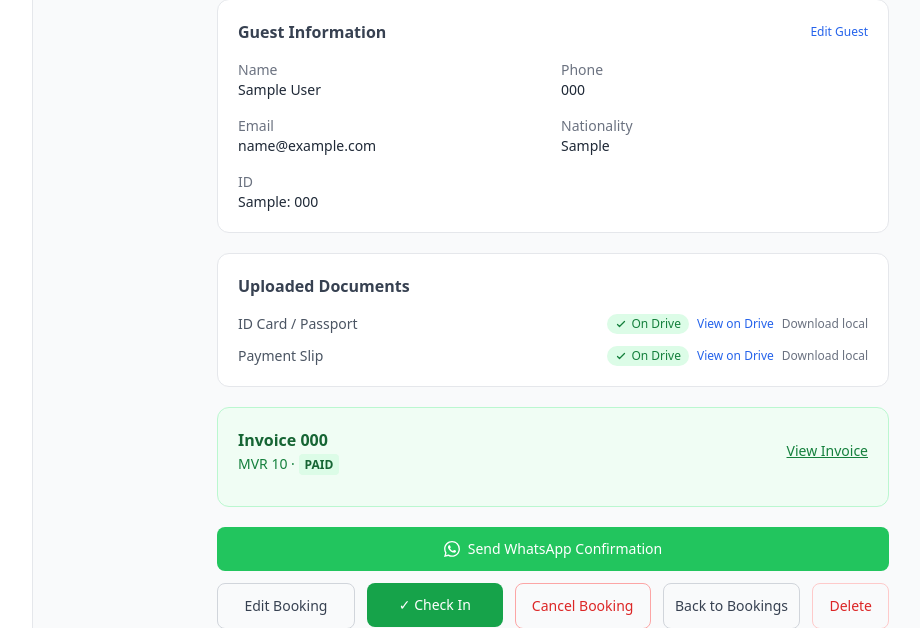
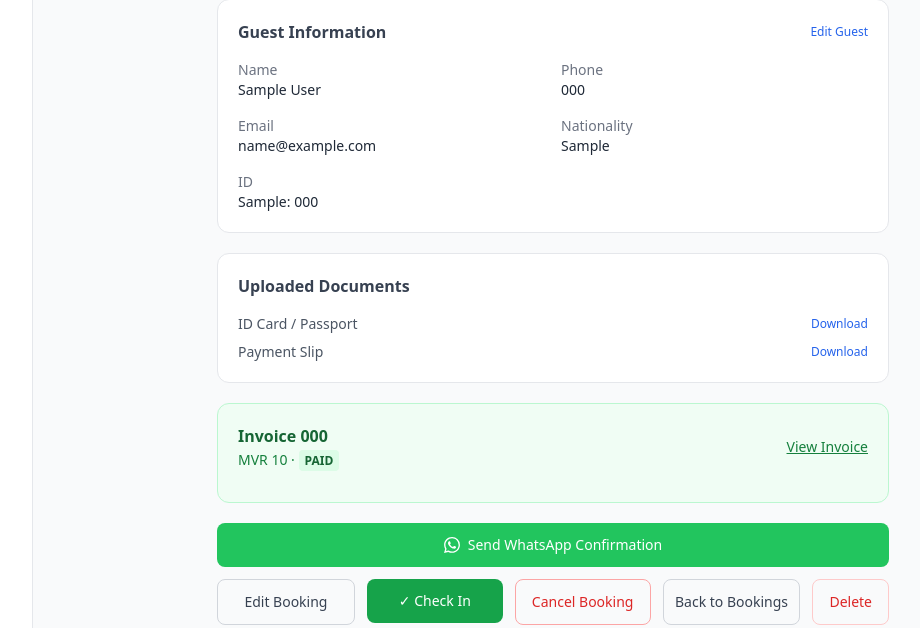
Before and after one commit to HSNHMD/sheeza-manzil-guesthouse, a Flask app: page /bookings/1 in a window 1280 px wide. Shown: the part 550-1178 px from the top of the page, without its empty margins (207-1127 px from the left). Run offline with Flask 3, Linux system fonts and the light colour scheme; a user stored in the database is signed in; tables that the repository leaves empty hold one stand-in row (values such as "Sample post"); one stand-in notice (Sample message) is shown; some libraries are stand-ins or nearby versions.

Commit message:
Remove Google Drive integration completely
Strips all Drive upload code, google-auth/google-api-python-client
dependencies, admin test route, Drive URL model columns, Drive UI
elements, and retry routes. Local file upload/download preserved.

Co-Authored-By: Claude Sonnet 4.6 <noreply@anthropic.com>

```diff
--- a/app/models.py
+++ b/app/models.py
@@ -105,9 +105,7 @@ class Booking(db.Model):
     created_at = db.Column(db.DateTime, default=datetime.utcnow)
     updated_at = db.Column(db.DateTime, default=datetime.utcnow, onupdate=datetime.utcnow)
     id_card_filename      = db.Column(db.String(255))
-    id_card_drive_url     = db.Column(db.String(500))
     payment_slip_filename = db.Column(db.String(255))
-    payment_slip_drive_url = db.Column(db.String(500))
 
     invoice = db.relationship('Invoice', backref='booking', uselist=False)
     creator = db.relationship('User', foreign_keys=[created_by])
--- a/app/routes/bookings.py
+++ b/app/routes/bookings.py
@@ -322,79 +322,14 @@ def confirm(booking_id):
 @bookings_bp.route('/uploads/<path:filename>')
 @login_required
 def download_upload(filename):
-    from flask import send_from_directory, current_app, abort
+    from flask import send_from_directory, current_app
     import os
     upload_dir = os.path.join(current_app.root_path, 'uploads')
     full_path = os.path.join(upload_dir, filename)
     if not os.path.isfile(full_path):
-        # File not on local disk — likely wiped by Railway redeploy.
-        # Staff should use the Google Drive link instead.
-        flash('Local file not found. The file may have been lost after a server restart. '
-              'Use the Google Drive link if available, or ask the guest to re-upload.', 'error')
+        flash('File not found. It may have been lost after a server restart — ask the guest to re-upload.', 'error')
         return redirect(request.referrer or url_for('bookings.index'))
     return send_from_directory(upload_dir, filename)
-
-
-@bookings_bp.route('/<int:booking_id>/retry-drive-upload', methods=['POST'])
-@login_required
-def retry_drive_upload(booking_id):
-    """Retry Google Drive upload for files that failed during booking submission."""
-    from flask import current_app
-    import os
-    from ..services.drive import upload_id_card, upload_payment_slip
-
-    booking = Booking.query.get_or_404(booking_id)
-    upload_dir = os.path.join(current_app.root_path, 'uploads')
-    guest_slug = f'{booking.guest.first_name}{booking.guest.last_name}'.replace(' ', '')
-    messages = []
-
-    # ID card
-    if booking.id_card_filename:
-        if booking.id_card_drive_url:
-            messages.append('ID card already on Drive.')
-        else:
-            local = os.path.join(upload_dir, booking.id_card_filename)
-            if os.path.isfile(local):
-                ext = booking.id_card_filename.rsplit('.', 1)[-1].lower()
-                drive_name = f'{booking.booking_ref}-{guest_slug}-ID.{ext}'
-                try:
-                    _, url = upload_id_card(local, drive_name)
-                    if url:
-                        booking.id_card_drive_url = url
-                        messages.append('ID card uploaded to Drive successfully.')
-                    else:
-                        messages.append('ID card Drive upload failed — check server logs for details.')
-                except Exception as exc:
-                    current_app.logger.error('[Drive] Retry ID card failed for %s: %s', booking.booking_ref, exc)
-                    messages.append(f'ID card error: {exc}')
-            else:
-                messages.append('ID card local file not found — cannot re-upload. Ask guest to resubmit.')
-
-    # Payment slip
-    if booking.payment_slip_filename:
-        if booking.payment_slip_drive_url:
-            messages.append('Payment slip already on Drive.')
-        else:
-            local = os.path.join(upload_dir, booking.payment_slip_filename)
-            if os.path.isfile(local):
-                ext = booking.payment_slip_filename.rsplit('.', 1)[-1].lower()
-                drive_name = f'{booking.booking_ref}-{guest_slug}-Payment.{ext}'
-                try:
-                    _, url = upload_payment_slip(local, drive_name)
-                    if url:
-                        booking.payment_slip_drive_url = url
-                        messages.append('Payment slip uploaded to Drive successfully.')
-                    else:
-                        messages.append('Payment slip Drive upload failed — check server logs for details.')
-                except Exception as exc:
-                    current_app.logger.error('[Drive] Retry slip failed for %s: %s', booking.booking_ref, exc)
-                    messages.append(f'Payment slip error: {exc}')
-            else:
-                messages.append('Payment slip local file not found — cannot re-upload. Ask guest to resubmit.')
-
-    db.session.commit()
-    flash(' | '.join(messages) if messages else 'No files to retry.', 'info')
-    return redirect(url_for('bookings.detail', booking_id=booking_id))
 
 
 @bookings_bp.route('/<int:booking_id>/delete', methods=['POST'])
--- a/app/templates/bookings/detail.html
+++ b/app/templates/bookings/detail.html
@@ -115,68 +115,22 @@
   {% if booking.id_card_filename or booking.payment_slip_filename %}
   <div class="bg-white rounded-xl border border-gray-200 p-5">
     <h2 class="font-semibold text-gray-700 mb-4">Uploaded Documents</h2>
-    <div class="space-y-3 text-sm">
+    <div class="space-y-2 text-sm">
       {% if booking.id_card_filename %}
-      <div class="flex items-center justify-between gap-3">
-        <span class="text-gray-600 shrink-0">ID Card / Passport</span>
-        <div class="flex items-center gap-2 flex-wrap justify-end">
-          {% if booking.id_card_drive_url %}
-          <span class="inline-flex items-center gap-1 px-2 py-0.5 rounded-full text-xs font-medium bg-green-100 text-green-700">
-            <svg class="w-3 h-3" fill="none" stroke="currentColor" viewBox="0 0 24 24"><path stroke-linecap="round" stroke-linejoin="round" stroke-width="2.5" d="M5 13l4 4L19 7"/></svg>
-            On Drive
-          </span>
-          <a href="{{ booking.id_card_drive_url }}" target="_blank"
-            class="text-blue-600 hover:underline text-xs font-medium">View on Drive</a>
-          {% else %}
-          <span class="inline-flex items-center gap-1 px-2 py-0.5 rounded-full text-xs font-medium bg-amber-100 text-amber-700">
-            <svg class="w-3 h-3" fill="none" stroke="currentColor" viewBox="0 0 24 24"><path stroke-linecap="round" stroke-linejoin="round" stroke-width="2.5" d="M12 9v4m0 4h.01M10.29 3.86L1.82 18a2 2 0 001.71 3h16.94a2 2 0 001.71-3L13.71 3.86a2 2 0 00-3.42 0z"/></svg>
-            Not on Drive
-          </span>
-          {% endif %}
-          <a href="{{ url_for('bookings.download_upload', filename=booking.id_card_filename) }}"
-            class="text-gray-500 hover:text-blue-600 hover:underline text-xs">Download local</a>
-        </div>
+      <div class="flex items-center justify-between">
+        <span class="text-gray-600">ID Card / Passport</span>
+        <a href="{{ url_for('bookings.download_upload', filename=booking.id_card_filename) }}"
+          class="text-blue-600 hover:underline text-xs">Download</a>
       </div>
       {% endif %}
       {% if booking.payment_slip_filename %}
-      <div class="flex items-center justify-between gap-3">
-        <span class="text-gray-600 shrink-0">Payment Slip</span>
-        <div class="flex items-center gap-2 flex-wrap justify-end">
-          {% if booking.payment_slip_drive_url %}
-          <span class="inline-flex items-center gap-1 px-2 py-0.5 rounded-full text-xs font-medium bg-green-100 text-green-700">
-            <svg class="w-3 h-3" fill="none" stroke="currentColor" viewBox="0 0 24 24"><path stroke-linecap="round" stroke-linejoin="round" stroke-width="2.5" d="M5 13l4 4L19 7"/></svg>
-            On Drive
-          </span>
-          <a href="{{ booking.payment_slip_drive_url }}" target="_blank"
-            class="text-blue-600 hover:underline text-xs font-medium">View on Drive</a>
-          {% else %}
-          <span class="inline-flex items-center gap-1 px-2 py-0.5 rounded-full text-xs font-medium bg-amber-100 text-amber-700">
-            <svg class="w-3 h-3" fill="none" stroke="currentColor" viewBox="0 0 24 24"><path stroke-linecap="round" stroke-linejoin="round" stroke-width="2.5" d="M12 9v4m0 4h.01M10.29 3.86L1.82 18a2 2 0 001.71 3h16.94a2 2 0 001.71-3L13.71 3.86a2 2 0 00-3.42 0z"/></svg>
-            Not on Drive
-          </span>
-          {% endif %}
-          <a href="{{ url_for('bookings.download_upload', filename=booking.payment_slip_filename) }}"
-            class="text-gray-500 hover:text-blue-600 hover:underline text-xs">Download local</a>
-        </div>
+      <div class="flex items-center justify-between">
+        <span class="text-gray-600">Payment Slip</span>
+        <a href="{{ url_for('bookings.download_upload', filename=booking.payment_slip_filename) }}"
+          class="text-blue-600 hover:underline text-xs">Download</a>
       </div>
       {% endif %}
     </div>
-
-    {# Show retry button if any document is missing a Drive URL #}
-    {% set needs_retry = (booking.id_card_filename and not booking.id_card_drive_url) or
-                         (booking.payment_slip_filename and not booking.payment_slip_drive_url) %}
-    {% if needs_retry %}
-    <div class="mt-3 pt-3 border-t border-gray-100">
-      <form method="POST" action="{{ url_for('bookings.retry_drive_upload', booking_id=booking.id) }}">
-        <button type="submit"
-          class="inline-flex items-center gap-1.5 px-3 py-1.5 text-xs font-medium text-blue-700 bg-blue-50 hover:bg-blue-100 border border-blue-200 rounded-lg transition-colors">
-          <svg class="w-3.5 h-3.5" fill="none" stroke="currentColor" viewBox="0 0 24 24"><path stroke-linecap="round" stroke-linejoin="round" stroke-width="2" d="M4 16v1a3 3 0 003 3h10a3 3 0 003-3v-1m-4-8l-4-4m0 0L8 8m4-4v12"/></svg>
-          Retry Drive Upload
-        </button>
-      </form>
-      <p class="text-xs text-gray-400 mt-1">Only works if the file is still on this server. After a restart, the local file may be gone.</p>
-    </div>
-    {% endif %}
   </div>
   {% endif %}
 
--- a/requirements.txt
+++ b/requirements.txt
@@ -7,8 +7,5 @@ Werkzeug==2.2.3
 SQLAlchemy==1.4.49
 python-dotenv==0.21.1
 reportlab==3.6.13
-google-auth==2.29.0
-google-auth-httplib2==0.2.0
-google-api-python-client==2.125.0
 gunicorn==20.1.0
 psycopg2-binary==2.9.9
```
Also changed, not shown: app/__init__.py (+0 -16 lines), app/routes/admin.py (deleted, +0 -120 lines), app/routes/public.py (+0 -33 lines), app/services/drive.py (deleted, +0 -130 lines).
